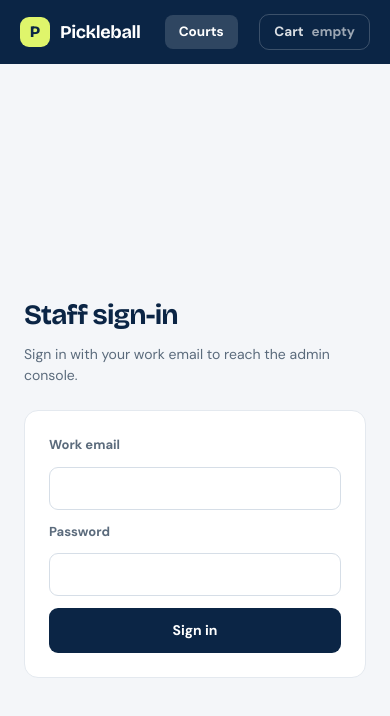
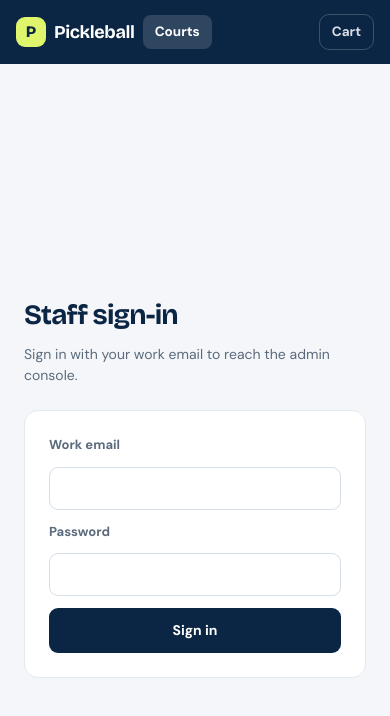
Before and after one commit to codemedavid/hassy-pickleball, a Next.js app: page /staff/sign-in in a window 390 px wide. Shown: the top 716 px of the page. Built offline with nearby package versions, Linux system fonts and the light colour scheme; no server answers.

Commit message:
fix: keep the site header inside 320px viewports
The cart button overflowed the bar on the narrowest phones. Tighten the
gaps and padding below sm, and drop the redundant "empty" word — the
absent count badge already carries it.

```diff
--- a/src/components/site-header.tsx
+++ b/src/components/site-header.tsx
@@ -27,10 +27,13 @@ export function SiteHeader() {
 
   return (
     <header className="sticky top-0 z-40 bg-navy text-white">
-      <div className="mx-auto flex h-16 w-full max-w-[1280px] items-center gap-4 px-5 sm:px-7">
+      <div className="mx-auto flex h-16 w-full max-w-[1280px] items-center gap-2 px-4 sm:gap-4 sm:px-7">
         {/* The mark and the wordmark are one link; the mark is decorative so
             the accessible name stays just the club name. */}
-        <Link href="/" className="mr-2 flex items-center gap-2.5 text-white hover:text-white">
+        <Link
+          href="/"
+          className="flex flex-none items-center gap-2 text-white hover:text-white sm:mr-2 sm:gap-2.5"
+        >
           <span
             aria-hidden
             className="grid size-[30px] place-items-center rounded-[9px] bg-lime font-[family-name:var(--font-display)] text-[16px] font-extrabold text-navy"
@@ -42,10 +45,10 @@ export function SiteHeader() {
           </span>
         </Link>
 
-        <nav aria-label="Main" className="flex items-center gap-1">
+        <nav aria-label="Main" className="flex flex-none items-center gap-1">
           <Link
             href="/"
-            className="rounded-lg bg-white/15 px-3.5 py-[7px] text-[13.5px] font-semibold text-white hover:text-white"
+            className="rounded-lg bg-white/15 px-3 py-[7px] text-[13.5px] font-semibold text-white hover:text-white sm:px-3.5"
           >
             Courts
           </Link>
@@ -57,11 +60,13 @@ export function SiteHeader() {
           aria-expanded={isCartOpen}
           aria-controls={CART_DRAWER_ID}
           onClick={() => setIsCartOpen((wasOpen) => !wasOpen)}
-          className="ml-auto flex items-center gap-2 rounded-[10px] border border-white/20 px-3.5 py-[7px] text-[13.5px] font-semibold text-white/85 hover:border-white/40 hover:text-white"
+          className="ml-auto flex flex-none items-center gap-2 rounded-[10px] border border-white/20 px-3 py-[7px] text-[13.5px] font-semibold text-white/85 hover:border-white/40 hover:text-white sm:px-3.5"
         >
           Cart{' '}
           {count === 0 ? (
-            <span className="text-white/60">empty</span>
+            // "empty" is the only droppable word in the bar; on the narrowest
+            // phones the badge's absence already says the same thing.
+            <span className="hidden text-white/60 sm:inline">empty</span>
           ) : (
             <>
               <span className="flex h-[22px] min-w-[22px] items-center justify-center rounded-full bg-lime px-1.5 text-[12px] font-bold text-navy">
```
Also changed, not shown: 1 other file (tests, documents, lock files or other folders).
